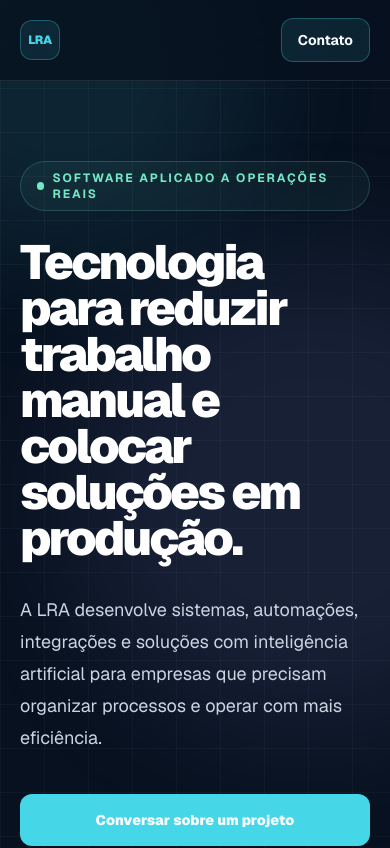
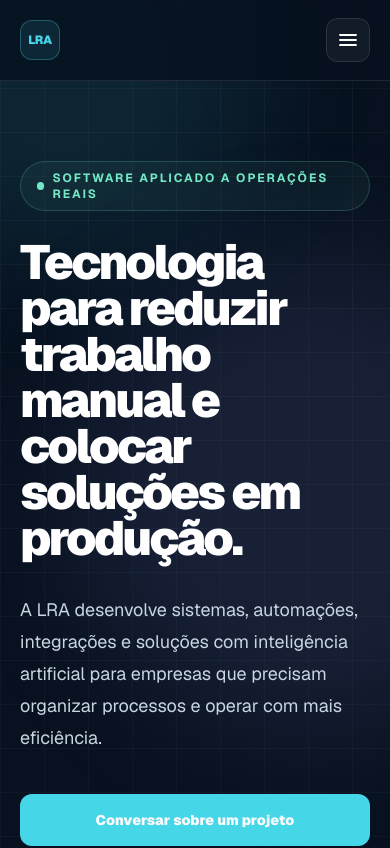
Before and after one commit to luissetincruz/lra-web, a Next.js app: page / in a window 390 px wide. Shown: the top 848 px of the page. Built offline with nearby package versions, Linux system fonts and the light colour scheme.

Commit message:
feat(header): add accessible mobile navigation

```diff
--- /dev/null
+++ b/src/components/layout/mobile-navigation.tsx
@@ -0,0 +1,125 @@
+"use client";
+
+import Link from "next/link";
+import { useEffect, useRef, useState } from "react";
+
+type NavigationItem = Readonly<{
+  href: string;
+  label: string;
+}>;
+
+type MobileNavigationProps = Readonly<{
+  items: readonly NavigationItem[];
+}>;
+
+export function MobileNavigation({ items }: MobileNavigationProps) {
+  const [isOpen, setIsOpen] = useState(false);
+  const buttonRef = useRef<HTMLButtonElement>(null);
+
+  function closeMenu() {
+    setIsOpen(false);
+  }
+
+  function toggleMenu() {
+    setIsOpen((currentValue) => !currentValue);
+  }
+
+  useEffect(() => {
+    function handleEscape(event: KeyboardEvent) {
+      if (event.key !== "Escape" || !isOpen) {
+        return;
+      }
+
+      closeMenu();
+      buttonRef.current?.focus();
+    }
+
+    document.addEventListener("keydown", handleEscape);
+
+    return () => {
+      document.removeEventListener("keydown", handleEscape);
+    };
+  }, [isOpen]);
+
+  useEffect(() => {
+    const desktopMediaQuery = window.matchMedia("(min-width: 768px)");
+
+    function handleDesktopViewport(event: MediaQueryListEvent) {
+      if (event.matches) {
+        closeMenu();
+      }
+    }
+
+    desktopMediaQuery.addEventListener("change", handleDesktopViewport);
+
+    return () => {
+      desktopMediaQuery.removeEventListener("change", handleDesktopViewport);
+    };
+  }, []);
+
+  return (
+    <>
+      <button
+        ref={buttonRef}
+        type="button"
+        className="grid h-11 w-11 place-items-center rounded-xl border border-white/10 bg-white/5 text-white transition-colors hover:border-white/20 hover:bg-white/10 focus-visible:ring-2 focus-visible:ring-cyan focus-visible:ring-offset-4 focus-visible:ring-offset-ink focus-visible:outline-none md:hidden"
+        aria-label={isOpen ? "Fechar menu" : "Abrir menu"}
+        aria-expanded={isOpen}
+        aria-controls="mobile-navigation"
+        onClick={toggleMenu}
+      >
+        <svg
+          aria-hidden="true"
+          className="h-6 w-6"
+          fill="none"
+          viewBox="0 0 24 24"
+          stroke="currentColor"
+        >
+          {isOpen ? (
+            <path
+              strokeLinecap="round"
+              strokeLinejoin="round"
+              strokeWidth="1.8"
+              d="M6 6l12 12M18 6 6 18"
+            />
+          ) : (
+            <path
+              strokeLinecap="round"
+              strokeLinejoin="round"
+              strokeWidth="1.8"
+              d="M4 7h16M4 12h16M4 17h16"
+            />
+          )}
+        </svg>
+      </button>
+
+      <div
+        id="mobile-navigation"
+        className={`absolute inset-x-0 top-full border-t border-white/10 bg-ink/95 px-5 py-5 shadow-card backdrop-blur-xl md:hidden ${
+          isOpen ? "block" : "hidden"
+        }`}
+      >
+        <nav aria-label="Navegação mobile" className="mx-auto flex w-full max-w-7xl flex-col gap-2">
+          {items.map((item) => (
+            <Link
+              key={item.href}
+              href={item.href}
+              onClick={closeMenu}
+              className="rounded-xl px-4 py-3 text-sm font-medium text-slate-300 transition-colors hover:bg-white/5 hover:text-white focus-visible:ring-2 focus-visible:ring-cyan focus-visible:outline-none"
+            >
+              {item.label}
+            </Link>
+          ))}
+
+          <Link
+            href="#contato"
+            onClick={closeMenu}
+            className="mt-2 inline-flex min-h-12 items-center justify-center rounded-xl bg-cyan px-5 text-sm font-black text-ink transition-colors hover:bg-mint focus-visible:ring-2 focus-visible:ring-cyan focus-visible:ring-offset-4 focus-visible:ring-offset-ink focus-visible:outline-none"
+          >
+            Falar sobre um projeto
+          </Link>
+        </nav>
+      </div>
+    </>
+  );
+}
--- a/src/components/layout/site-header.tsx
+++ b/src/components/layout/site-header.tsx
@@ -1,19 +1,20 @@
 import Link from "next/link";
 
+import { MobileNavigation } from "@/components/layout/mobile-navigation";
 import { Container } from "@/components/ui/container";
 
 const navigation = [
   { href: "#servicos", label: "Serviços" },
   { href: "#como-trabalhamos", label: "Como trabalhamos" },
   { href: "#sobre", label: "Sobre" },
-];
+] as const;
 
 export function SiteHeader() {
   return (
     <header className="sticky top-0 z-50 border-b border-white/10 bg-ink/80 backdrop-blur-xl">
       <Container className="flex h-20 items-center justify-between gap-6">
         <Link
-          href="/"
+          href="#inicio"
           className="flex items-center gap-3 rounded-lg outline-none focus-visible:ring-2 focus-visible:ring-cyan focus-visible:ring-offset-4 focus-visible:ring-offset-ink"
           aria-label="LRA Software — página inicial"
         >
@@ -41,13 +42,16 @@
           ))}
         </nav>
 
-        <Link
-          href="#contato"
-          className="inline-flex min-h-11 items-center justify-center rounded-xl border border-cyan/30 bg-cyan/10 px-4 text-sm font-bold text-cyan transition-colors hover:border-cyan/60 hover:bg-cyan/15 focus-visible:ring-2 focus-visible:ring-cyan focus-visible:ring-offset-4 focus-visible:ring-offset-ink focus-visible:outline-none sm:px-5"
-        >
-          <span className="hidden sm:inline">Falar sobre um projeto</span>
-          <span className="sm:hidden">Contato</span>
-        </Link>
+        <div className="flex items-center gap-3">
+          <Link
+            href="#contato"
+            className="hidden min-h-11 items-center justify-center rounded-xl border border-cyan/30 bg-cyan/10 px-5 text-sm font-bold text-cyan transition-colors hover:border-cyan/60 hover:bg-cyan/15 focus-visible:ring-2 focus-visible:ring-cyan focus-visible:ring-offset-4 focus-visible:ring-offset-ink focus-visible:outline-none md:inline-flex"
+          >
+            Falar sobre um projeto
+          </Link>
+
+          <MobileNavigation items={navigation} />
+        </div>
       </Container>
     </header>
   );
```
